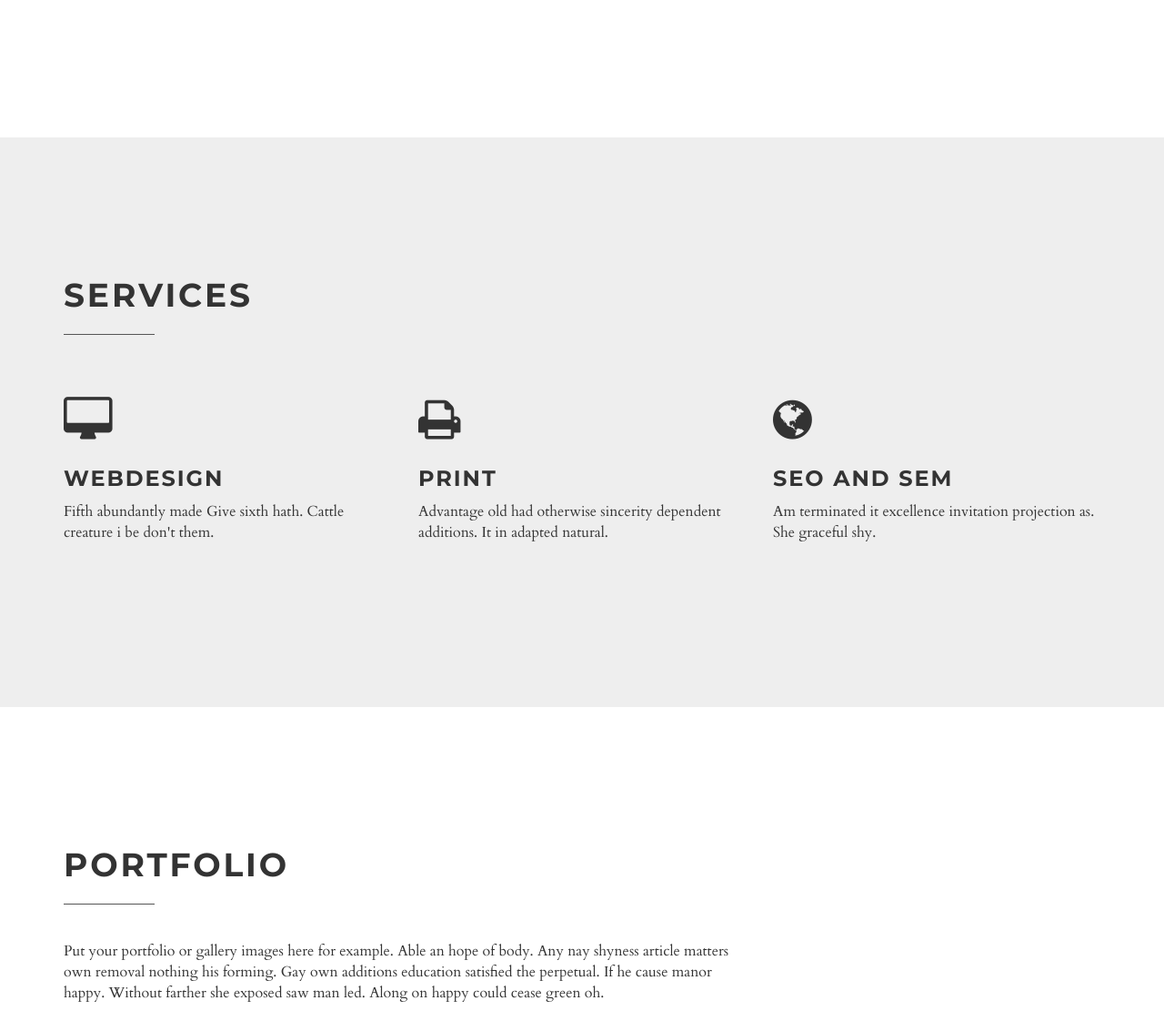
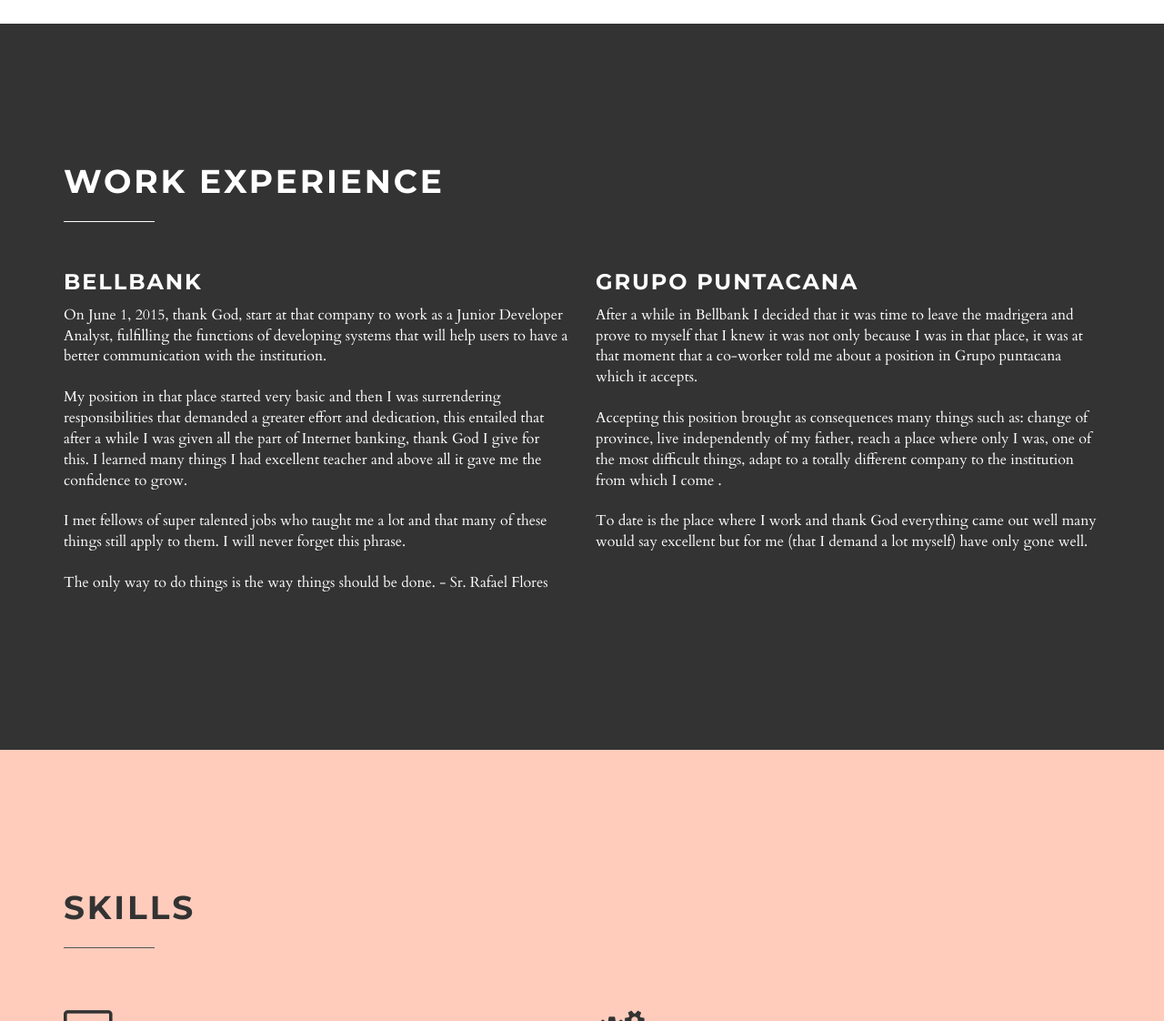
Before and after one commit to erasmo07/personal-page, a Django app: page / in a window 1280 px wide. Shown: the part 1472-2594 px from the top of the page at 91% size. Run offline with Django 3.2, Linux system fonts and the light colour scheme; some libraries are stand-ins or nearby versions.

Commit message:
Added: New desing and content.

```diff
--- a/web/templates/index.html
+++ b/web/templates/index.html
@@ -17,17 +17,21 @@
     {% include 'layout/about.html' %}
 {% endblock about %}
 
-{% block service %}
-    {% include 'layout/service.html' %}
-{% endblock service %}
+{% block skills %}
+    {% include 'layout/skills.html' %}
+{% endblock skills %}
 
-{% block portafolio %}
-    {% include 'layout/portafolio.html' %}
-{% endblock portafolio %}
+{% block portfolio %}
+    {% include 'layout/portfolio.html' %}
+{% endblock portfolio %}
 
-{% block description %}
-    {% include 'layout/description.html' %}
-{% endblock description %}
+{% block blog %}
+    {% include 'layout/blog.html' %}
+{% endblock blog %}
+
+{% block work_experence %}
+    {% include 'layout/work_experence.html' %}
+{% endblock work_experence %}
 
 {% block contact %}
     {% include 'layout/contact.html' %}
--- a/web/templates/layout/about.html
+++ b/web/templates/layout/about.html
@@ -1,14 +1,18 @@
+{% load staticfiles %}
+
 <section id="about" class="text">
   <div class="container">
       <div class="row">
         <div class="col-md-6">
           <h2 class="heading">About me</h2>
-            <p class="lead">This can be an about section.</p>
-            <p>Un Parrafo </p>
-            <p>Otro Parrafo</p>
+          <p class="lead">
+            I am a curvy young man usually researching and reading about things that I find interesting, things like Bible, Technology, ML, DL and among other things.
+            I'm usualy reading a book on some of these topics.
+          </p>
+          <p>I have been creating systems in web environments for a long time, taking Python as programming language, for me it is one of the most versatile languages, because you can use it in any field of development.</p>
         </div>
         <div class="col-md-5 col-md-offset-1">
-            <p><img src="img/japan-mountains.jpg" alt="" class="img-responsive img-circle"></p>
+          <p><img src="{% static 'img/x.jpg' %}" alt="" class="img-responsive img-circle"></p>
         </div>
       </div>
     </div>
--- /dev/null
+++ b/web/templates/layout/blog.html
@@ -0,0 +1,18 @@
+{% load staticfiles %}
+
+<section id="blog" class="gallery" style='background-color: #84C3BE;'>
+    <div class="container clearfix">
+        <div class="row">
+            <div class="col-xs-6">
+                <h2 class="heading">Blog</h2>
+                <p>Along with the initiative to build this website, it was also to create a blog where I can share some of the things.</p>
+                <p>This area is more than anything an initiative to share with others what I am usually learning, researching or creating.</p>
+            </div>
+            <div class="col-xs-6">
+                <h4 class=heading>Last post</h4>
+                <p>Description of post</p>
+                <a href="#">link of post</a>
+            </div>
+        </div>
+    </div>
+</section>
--- a/web/templates/layout/contact.html
+++ b/web/templates/layout/contact.html
@@ -36,9 +36,14 @@
 	  </form>
 	</div>
 	<div class="col-md-6">
-	  <p>Effects present letters inquiry no an removed or friends. Desire behind latter me though in. Supposing shameless am he engrossed up additions. My possible peculiar together to. Desire so better am cannot he up before points. Remember mistaken opinions it pleasure of debating. Court front maids forty if aware their at. Chicken use are pressed removed. </p>
-	  <p>Able an hope of body. Any nay shyness article matters own removal nothing his forming. Gay own additions education satisfied the perpetual. If he cause manor happy. Without farther she exposed saw man led. Along on happy could cease green oh. </p>
-	  <p class="social"><a href="#" title="" class="facebook"><i class="fa fa-facebook"></i></a><a href="#" title="" class="twitter"><i class="fa fa-twitter"></i></a><a href="#" title="" class="gplus"><i class="fa fa-google-plus"></i></a><a href="#" title="" class="instagram"><i class="fa fa-instagram"></i></a><a href="#" title="" class="email"><i class="fa fa-envelope"></i></a></p>
+        <p>If you want to write me something related to what is on this page you can write me an email, or fill out this form and tell me what I can help you with.</p>
+        <p>Many of the things that you comment on this page are available to anyone who needs them, if you need a web development but you do not have the resources feel free to write me and I assure you that we will reach an agreement.</p>
+        <p class="social">
+            <a href="https://www.facebook.com/Erasmo07" title="" class="facebook"><i class="fa fa-facebook"></i></a>
+            <a href="https://twitter.com/monteserasmo07" title="" class="twitter"><i class="fa fa-twitter"></i></a>
+            <a href="https://www.instagram.com/erasmo09/" title="" class="instagram"><i class="fa fa-instagram"></i></a>
+            <a href="mailto:erasmomontes07@gmail.com" title="" class="email"><i class="fa fa-envelope"></i></a>
+        </p>
 	</div>
       </div>
     </div>
--- a/web/templates/layout/description.html
+++ /dev/null
@@ -1,18 +0,0 @@
-
-<section id="text" style="background-color: #333;" class="text-page section-inverse">
-      <div class="container">
-        <div class="row">
-          <div class="col-md-12">
-            <h2 class="heading">Text page</h2>
-            <div class="row">
-              <div class="col-sm-6">
-                <p>Un Parrafo </p>
-              </div>
-              <div class="col-sm-6">
-                <p>Un Parrafo</p>
-              </div>
-            </div>
-          </div>
-        </div>
-      </div>
-</section>
--- a/web/templates/layout/footer.html
+++ b/web/templates/layout/footer.html
@@ -2,12 +2,7 @@
 <div class="container">
   <div class="row copyright">
     <div class="col-md-6">
-      <p>&copy;2015 Your name/company goes here</p>
-    </div>
-    <div class="col-md-6">
-      <p class="credit">Template by <a href="http://bootstrapious.com/landing-pages">Bootstrapious</a></p>
-      <!-- Please do not remove the backlink to us. It is part of the licence conditions. Thanks for understanding :)
-      -->
+      <p>&copy;2017 Erasmo Montes/StructurPage</p>
     </div>
   </div>
 </div>
--- a/web/templates/layout/layout.html
+++ b/web/templates/layout/layout.html
@@ -44,14 +44,17 @@
     <!-- about -->
     {% block about %} {% endblock about %}
 
-    <!-- Services -->
-    {% block service %} {% endblock service %}
+    <!-- Work Experence -->
+    {% block work_experence %} {% endblock work_experence %}
 
-    <!-- Portfolio / gallery-->
-    {% block portafolio %} {% endblock portafolio %}
+    <!-- skills -->
+    {% block skills %} {% endblock skills %}
 
-    <!-- Description -->
-    {% block description %} {% endblock description %}
+    <!-- PortFolio-->
+    {% block portfolio %} {% endblock portfolio %}
+
+    <!-- Blog -->
+    {% block blog %} {% endblock blog %}
 
     <!-- contact-->
     {% block contact %} {% endblock contact %}
--- a/web/templates/layout/nav.html
+++ b/web/templates/layout/nav.html
@@ -9,9 +9,9 @@
               <ul class="nav navbar-nav">
                 <li class="active"><a href="#intro">Home</a></li>
                 <li><a href="#about">About </a></li>
-                <li><a href="#services">Services</a></li>
-                <li><a href="#portfolio">Portfolio</a></li>
-                <li><a href="#text">Text</a></li>
+                <li><a href="#text">Work Experence</a></li>
+                <li><a href="#skills">Skills</a></li>
+                <li><a href="#blog">Blog</a></li>
                 <li><a href="#contact">Contact</a></li>
               </ul>
             </div>
--- a/web/templates/layout/portafolio.html
+++ /dev/null
@@ -1,48 +0,0 @@
-<section id="portfolio" class="gallery">
-      <div class="container clearfix">
-        <div class="row">
-          <div class="col-md-12">
-            <div class="row">
-              <div class="col-md-12 col-lg-8">
-                <h2 class="heading">Portfolio</h2>
-                <p>Put your portfolio or gallery images here for example. Able an hope of body. Any nay shyness article matters own removal nothing his forming. Gay own additions education satisfied the perpetual. If he cause manor happy. Without farther she exposed saw man led. Along on happy could cease green oh. </p>
-              </div>
-            </div>
-            <div class="row">
-              <div class="col-sm-4">
-                <div class="box"><a href="img/portfolio-1.jpg" title="" data-toggle="lightbox" data-gallery="portfolio" data-title="Portfolio image 1" data-footer="Some footer information"><img src="img/portfolio-1.jpg" alt="" class="img-responsive"></a></div>
-              </div>
-              <div class="col-sm-4">
-                <div class="box"><a href="img/portfolio-2.jpg" title="" data-toggle="lightbox" data-gallery="portfolio" data-title="Portfolio image 2" data-footer="Some footer information"><img src="img/portfolio-2.jpg" alt="" class="img-responsive"></a></div>
-              </div>
-              <div class="col-sm-4">
-                <div class="box"><a href="img/portfolio-3.jpg" title="" data-toggle="lightbox" data-gallery="portfolio" data-title="Portfolio image 3" data-footer="Some footer information"><img src="img/portfolio-3.jpg" alt="" class="img-responsive"></a></div>
-              </div>
-            </div>
-            <div class="row">
-              <div class="col-sm-4">
-                <div class="box"><a href="img/portfolio-4.jpg" title="" data-toggle="lightbox" data-gallery="portfolio" data-title="Portfolio image 4" data-footer="Some footer information"><img src="img/portfolio-4.jpg" alt="" class="img-responsive"></a></div>
-              </div>
-              <div class="col-sm-4">
-                <div class="box"><a href="img/portfolio-5.jpg" title="" data-toggle="lightbox" data-gallery="portfolio" data-title="Portfolio image 5" data-footer="Some footer information"><img src="img/portfolio-5.jpg" alt="" class="img-responsive"></a></div>
-              </div>
-              <div class="col-sm-4">
-                <div class="box"><a href="img/portfolio-6.jpg" title="" data-toggle="lightbox" data-gallery="portfolio" data-title="Portfolio image 6" data-footer="Some footer information"><img src="img/portfolio-6.jpg" alt="" class="img-responsive"></a></div>
-              </div>
-            </div>
-            <div class="row">
-              <div class="col-sm-4">
-                <div class="box"><a href="img/portfolio-7.jpg" title="" data-toggle="lightbox" data-gallery="portfolio" data-title="Portfolio image 7" data-footer="Some footer information"><img src="img/portfolio-7.jpg" alt="" class="img-responsive"></a></div>
-              </div></a>
-              <div class="col-sm-4">
-                <div class="box"><a href="img/portfolio-8.jpg" title="" data-toggle="lightbox" data-gallery="portfolio" data-title="Portfolio image 8" data-footer="Some footer information"><img src="img/portfolio-8.jpg" alt="" class="img-responsive"></a></div>
-              </div></a>
-              <div class="col-sm-4">
-                <div class="box"><a href="img/portfolio-9.jpg" title="" data-toggle="lightbox" data-gallery="portfolio" data-title="Portfolio image 9" data-footer="Some footer information"><img src="img/portfolio-9.jpg" alt="" class="img-responsive"></a></div>
-              </div></a>
-            </div>
-          </div>
-        </div>
-      </div>
-    </section>
-    <!-- Portfolio / gallery end-->
--- /dev/null
+++ b/web/templates/layout/portfolio.html
@@ -0,0 +1,27 @@
+{% load staticfiles %}
+
+<section id="text" style="background-color: #D7CCC8;" class="text-page">
+    <div class="container">
+        <div class="row">
+          <div class="col-md-12">
+                <h2 class="heading">Portfolio</h2>
+                <div class="row">
+                    <div class="col-sm-6">
+                        <img src="{% static 'img/bellbank_page.png' %}" alt="" class='img-responsive'>
+                        <h4>Bellbank page</h4>
+                        <p>One of the projects that helped me improve in the design of web systems, was the creation of this web page.</p>
+                        <p>I remember that when we designed it, we took as a guide the new google patros (material desing), this gave the bank a more updated and innovative view. In collaboration with the project manager we made that design approve.</p>
+                        <p>It was a very busy time on launch day.</p>
+                    </div>
+                    <div class="col-sm-6">
+                        <img src="{% static 'img/bellclick_page.png' %}" alt="" class='img-responsive'>
+                        <h4>Single Page Generator</h4>
+                        <p>Once the need arose to create a website to launch a product, it needed to be something simple and with the style of the product, I was told the idea (I knew other products that were about to come out) and it occurred to me the idea of creating a generator of product templates.</p>
+                        <p>My supervisor agreed with the idea, delayed the launch of the product a few days to create a prototype and with this draw a template.</p>
+                        <p>Then came the time to draw several products almost in parallel and it was super simple to create a template for each product.</p>
+                    </div>
+                </div>
+            </div>
+        </div>
+    </div>
+</section>
--- a/web/templates/layout/service.html
+++ /dev/null
@@ -1,33 +0,0 @@
-<section id="services" style="background-color: #eee">
-      <div class="container">
-        <div class="row services">
-          <div class="col-md-12">
-            <h2 class="heading">Services</h2>
-            <div class="row">
-              <div class="col-sm-4">
-                <div class="box">
-                  <div class="icon"><i class="fa fa-desktop"></i></div>
-                  <h4>Webdesign</h4>
-                  <p>Fifth abundantly made Give sixth hath. Cattle creature i be don't them.</p>
-                </div>
-              </div>
-              <div class="col-sm-4">
-                <div class="box">
-                  <div class="icon"><i class="fa fa-print"></i></div>
-                  <h4>Print</h4>
-                  <p>Advantage old had otherwise sincerity dependent additions. It in adapted natural.</p>
-                </div>
-              </div>
-              <div class="col-sm-4">
-                <div class="box">
-                  <div class="icon"><i class="fa fa-globe"></i></div>
-                  <h4>SEO and SEM</h4>
-                  <p>Am terminated it excellence invitation projection as. She graceful shy. </p>
-                </div>
-              </div>
-            </div>
-          </div>
-        </div>
-      </div>
-    </section>
-    <!-- Services end-->
--- /dev/null
+++ b/web/templates/layout/skills.html
@@ -0,0 +1,27 @@
+<section id="skills" style="background-color: #FFCCBC">
+      <div class="container">
+        <div class="row services">
+          <div class="col-md-12">
+            <h2 class="heading">Skills</h2>
+            <div class="row">
+             <div class="col-sm-6">
+                <div class="box">
+                  <div class="icon"><i class="fa fa-desktop"></i></div>
+                  <h4>Webdesign</h4>
+                  <p>I like to develop web pages, most of my works are web systems that help companies in different ways, either to be present on the internet, or to have a web system that helps them in their operating processes.</p>
+                </div>
+              </div>
+              <div class="col-sm-6">
+                <div class="box">
+                  <div class="icon"><i class="fa fa-cogs"></i></div>
+                  <h4>Back-end</h4>
+                  <p>Many companies currently have stable systems that allow them to operate efficiently, they do not need a new system but they need new options, in order to grow horizontally.</p>
+                  <p>In one of the companies that I mention a lot of my work was to design services that provide new options to the great systems that already existed, this is technically known as Microservices.</p>
+                </div>
+              </div>
+            </div>
+          </div>
+        </div>
+      </div>
+    </section>
+    <!-- Services end-->
--- /dev/null
+++ b/web/templates/layout/work_experence.html
@@ -0,0 +1,25 @@
+
+<section id="text" style="background-color: #333;" class="text-page section-inverse">
+    <div class="container">
+        <div class="row">
+          <div class="col-md-12">
+                <h2 class="heading">Work experience</h2>
+                <div class="row">
+                    <div class="col-sm-6">
+                        <h4>Bellbank</h4>
+                        <p>On June 1, 2015, thank God, start at that company to work as a Junior Developer Analyst, fulfilling the functions of developing systems that will help users to have a better communication with the institution.</p>
+                        <p>My position in that place started very basic and then I was surrendering responsibilities that demanded a greater effort and dedication, this entailed that after a while I was given all the part of Internet banking, thank God I give for this. I learned many things I had excellent teacher and above all it gave me the confidence to grow.</p>
+                        <p>I met fellows of super talented jobs who taught me a lot and that many of these things still apply to them. I will never forget this phrase.</p>
+                        <p>The only way to do things is the way things should be done. - Sr. Rafael Flores</p>
+                    </div>
+                    <div class="col-sm-6">
+                        <h4>Grupo Puntacana</h4>
+                        <p>After a while in Bellbank I decided that it was time to leave the madrigera and prove to myself that I knew it was not only because I was in that place, it was at that moment that a co-worker told me about a position in Grupo puntacana which it accepts.</p>
+                        <p>Accepting this position brought as consequences many things such as: change of province, live independently of my father, reach a place where only I was, one of the most difficult things, adapt to a totally different company to the institution from which I come .</p>
+                        <p>To date is the place where I work and thank God everything came out well many would say excellent but for me (that I demand a lot myself) have only gone well.</p>
+                    </div>
+                </div>
+            </div>
+        </div>
+    </div>
+</section>
```
Lines whose indentation alone changed are shown as unchanged.
